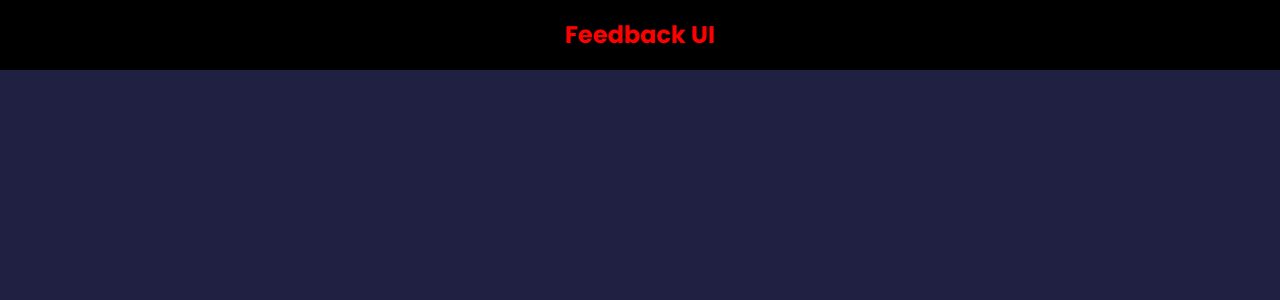
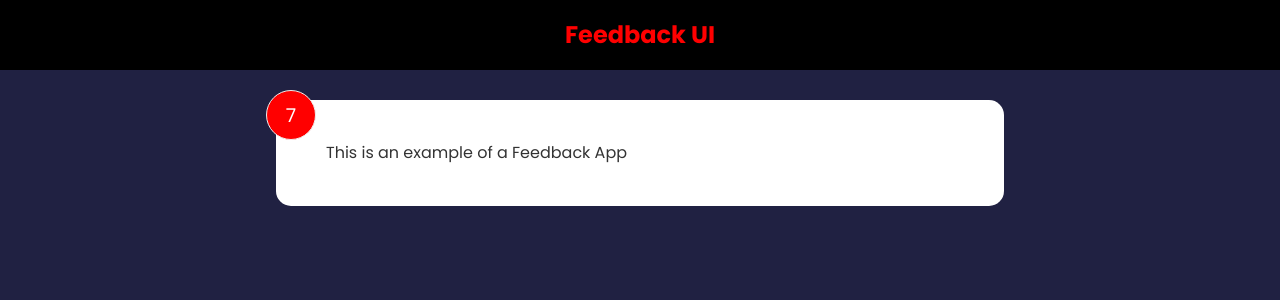
Before and after one commit to thatkhay/InsightWave, a React (Create React App) app in the folder insightwave/: page / in a window 1280 px wide. Shown: the top 300 px of the page. Built offline with nearby package versions, Linux system fonts and the light colour scheme.

Commit message:
feedback ui

```diff
--- a/insightwave/src/App.js
+++ b/insightwave/src/App.js
@@ -1,12 +1,12 @@
 
 import Header from "./component/Header"
-
+import FeedbackItem from "./component/FeedbackItem"
 function App() {
 return(
 <>
   <Header />
     <div className="container">
-
+    <FeedbackItem />
     </div>
 </>
 
--- /dev/null
+++ b/insightwave/src/component/FeedbackItem.jsx
@@ -0,0 +1,18 @@
+import { useState } from "react"
+
+function FeedbackItem() {
+    const [rating, setRating] = useState('7')
+    const [text, setText] = useState(' This is an example of a Feedback App')
+
+
+
+
+    return (
+    <div className='card'>
+    <div className="num-display">{rating}</div>
+    <div className="text-display">{text}</div>
+    </div>
+  )
+}
+
+export default FeedbackItem
--- a/insightwave/src/index.css
+++ b/insightwave/src/index.css
@@ -87,7 +87,7 @@
 
 .rating li:hover,
 .num-display {
-  background: #ff6a95;
+  background: red;
   color: #fff;
 }
 
@@ -96,7 +96,7 @@
 }
 
 [type='radio']:checked ~ label {
-  background: #ff6a95;
+  background: red;
   color: #fff;
 }
 
@@ -160,7 +160,7 @@
 }
 
 .btn-secondary {
-  background: #ff6a95;
+  background: red;
 }
 
 .btn:hover {
@@ -200,7 +200,7 @@
 }
 
 .about-link a:hover {
-  color: #ff6a95;
+  color: red;
 }
 
 .about h1 {
```
